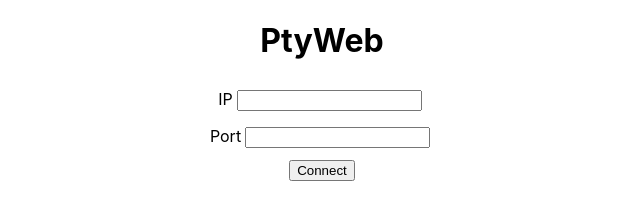
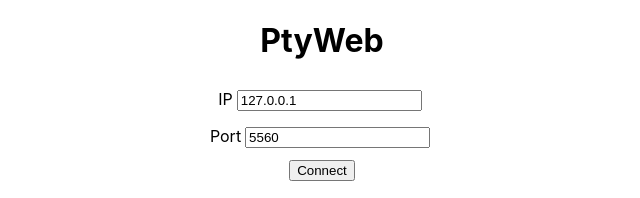
Before and after one commit to ptycho/ptyweb, a React (Create React App) app in the folder packages/app/frontend/: page / in a window 1280 px wide. Shown: the top 198 px of the page, without its empty margins (318-958 px from the left). Built offline with nearby package versions, Linux system fonts and the light colour scheme.

Commit message:
Made error messages more informative on frontend

```diff
--- a/packages/app/frontend/src/components/LiveConfigurator/LiveConfigurator.tsx
+++ b/packages/app/frontend/src/components/LiveConfigurator/LiveConfigurator.tsx
@@ -1,11 +1,11 @@
 import React from 'react';
 import '../Configurator/Configurator.css'
 import VisualizerSection from "../VisualizerSection/VisualizerSection";
-import {DefaultService, ReconstructionViewerResponse, StartScannerRequest} from "../../network";
+import {ApiError, DefaultService, ReconstructionViewerResponse, StartScannerRequest} from "../../network";
 
 const LiveConfigurator = () => {
-  const [ip, setIp] = React.useState("");
-  const [port, setPort] = React.useState("");
+  const [ip, setIp] = React.useState("127.0.0.1");
+  const [port, setPort] = React.useState("5560");
   const [reconstructionData, setReconstructionData] = React.useState<ReconstructionViewerResponse | undefined>(undefined)
   const [message, setMessage] = React.useState<string | undefined>(undefined)
   const [allowSubmit, setAllowSubmit] = React.useState<boolean>(true)
@@ -58,10 +58,21 @@ const LiveConfigurator = () => {
     DefaultService
       .getViewerDataFromLive()
       .then((response) => {
+        setMessage(undefined)
         setReconstructionData(response)
       })
-      .catch((error) => {
-        setMessage(error.message)
+      .catch((err) => {
+        if (err instanceof ApiError) {
+          if (err.body.detail) {
+            setMessage(err.body.detail)
+            return
+          }
+
+          setMessage(err.body + "")
+        } else {
+          setReconstructionData(undefined)
+          setMessage(err.message)
+        }
       })
       .finally(() => {
         fetchIntervalId.current = window.setTimeout(updateReconstructionData, 5000)
@@ -86,6 +97,7 @@ const LiveConfigurator = () => {
           IP
           <input
             type={"text"}
+            value={ip}
             onInput={(e) => {
               setIp(e.currentTarget.value)
             }}/>
@@ -95,6 +107,7 @@ const LiveConfigurator = () => {
           Port
           <input
             type={"number"}
+            value={port}
             onInput={(e) => {
               setPort(e.currentTarget.value)
             }}/>
```
